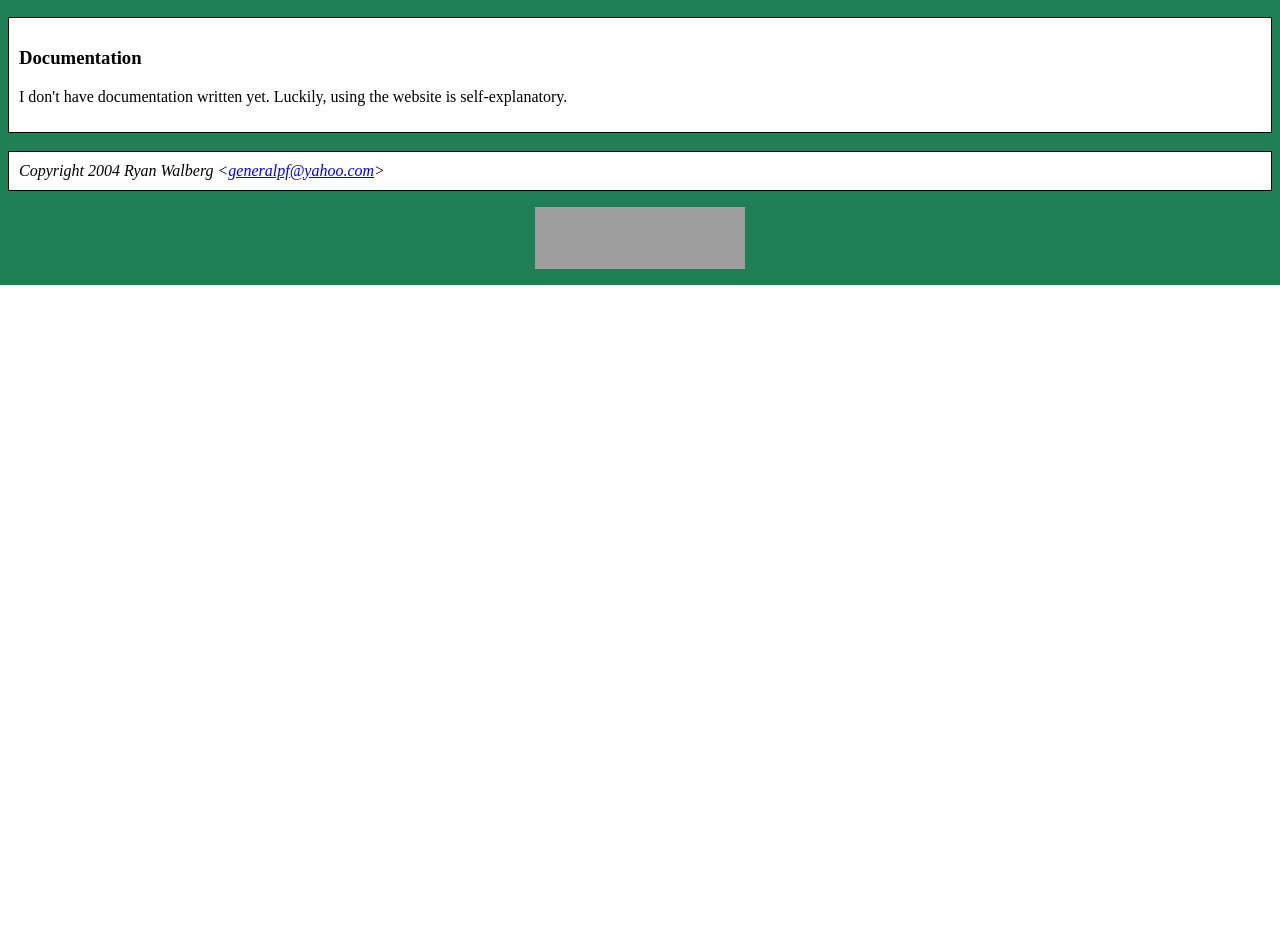
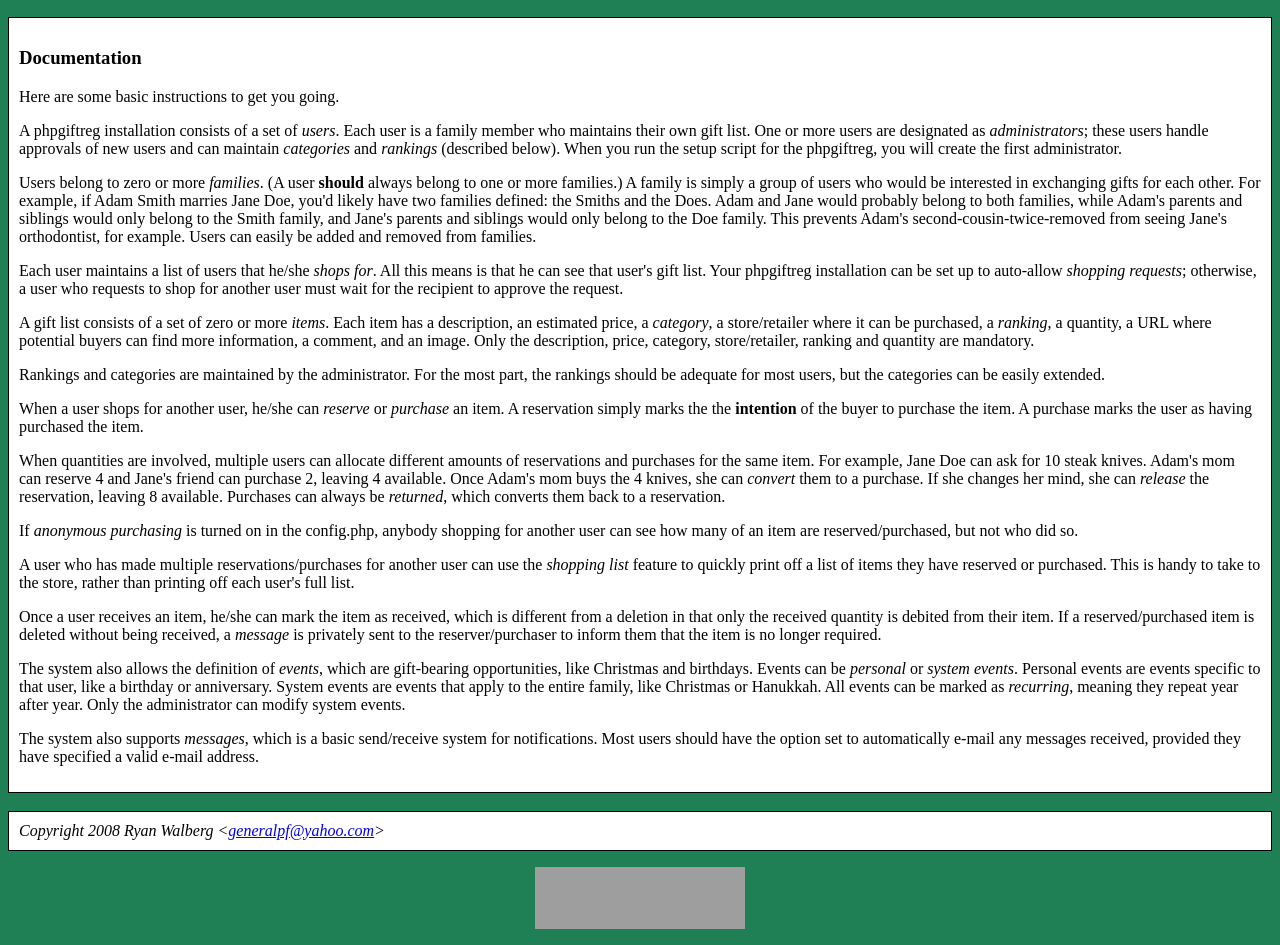
Before and after one commit to gebailey/phpgiftreg, a PHP site: page / in a window 1280 px wide. Shown: the part 1191-2136 px from the top of the page. Before the commit the page ends 1476 px from the top, so only its background shows below. Run offline with PHP 8.4, Linux system fonts and the light colour scheme; grey boxes are pictures that could not be loaded.

Commit message:
initial import of website

```diff
--- a/website/index.html
+++ b/website/index.html
@@ -86,11 +86,23 @@
 <br />
 <div class="block">
 	<h3>Documentation</h3>
-	<p>I don't have documentation written yet.  Luckily, using the website is self-explanatory.</p>
+	<p>Here are some basic instructions to get you going.</p>
+	<p>A phpgiftreg installation consists of a set of <em>users</em>.  Each user is a family member who maintains their own gift list.  One or more users are designated as <em>administrators</em>; these users handle approvals of new users and can maintain <em>categories</em> and <em>rankings</em> (described below).  When you run the setup script for the phpgiftreg, you will create the first administrator.</p>
+	<p>Users belong to zero or more <em>families</em>.  (A user <strong>should</strong> always belong to one or more families.)  A family is simply a group of users who would be interested in exchanging gifts for each other.  For example, if Adam Smith marries Jane Doe, you'd likely have two families defined: the Smiths and the Does.  Adam and Jane would probably belong to both families, while Adam's parents and siblings would only belong to the Smith family, and Jane's parents and siblings would only belong to the Doe family.  This prevents Adam's second-cousin-twice-removed from seeing Jane's orthodontist, for example.  Users can easily be added and removed from families.</p>
+	<p>Each user maintains a list of users that he/she <em>shops for</em>.  All this means is that he can see that user's gift list.  Your phpgiftreg installation can be set up to auto-allow <em>shopping requests</em>; otherwise, a user who requests to shop for another user must wait for the recipient to approve the request.</p>
+	<p>A gift list consists of a set of zero or more <em>items</em>.  Each item has a description, an estimated price, a <em>category</em>, a store/retailer where it can be purchased, a <em>ranking</em>, a quantity, a URL where potential buyers can find more information, a comment, and an image.  Only the description, price, category, store/retailer, ranking and quantity are mandatory.</p>
+	<p>Rankings and categories are maintained by the administrator.  For the most part, the rankings should be adequate for most users, but the categories can be easily extended.</p>
+	<p>When a user shops for another user, he/she can <em>reserve</em> or <em>purchase</em> an item.  A reservation simply marks the the <strong>intention</strong> of the buyer to purchase the item.  A purchase marks the user as having purchased the item.</p>
+	<p>When quantities are involved, multiple users can allocate different amounts of reservations and purchases for the same item.  For example, Jane Doe can ask for 10 steak knives.  Adam's mom can reserve 4 and Jane's friend can purchase 2, leaving 4 available.  Once Adam's mom buys the 4 knives, she can <em>convert</em> them to a purchase.  If she changes her mind, she can <em>release</em> the reservation, leaving 8 available.  Purchases can always be <em>returned</em>, which converts them back to a reservation.</p>
+	<p>If <em>anonymous purchasing</em> is turned on in the config.php, anybody shopping for another user can see how many of an item are reserved/purchased, but not who did so.</p>
+	<p>A user who has made multiple reservations/purchases for another user can use the <em>shopping list</em> feature to quickly print off a list of items they have reserved or purchased.  This is handy to take to the store, rather than printing off each user's full list.</p>
+	<p>Once a user receives an item, he/she can mark the item as received, which is different from a deletion in that only the received quantity is debited from their item.  If a reserved/purchased item is deleted without being received, a <em>message</em> is privately sent to the reserver/purchaser to inform them that the item is no longer required.</p>
+	<p>The system also allows the definition of <em>events</em>, which are gift-bearing opportunities, like Christmas and birthdays.  Events can be <em>personal</em> or <em>system events</em>.  Personal events are events specific to that user, like a birthday or anniversary.  System events are events that apply to the entire family, like Christmas or Hanukkah.  All events can be marked as <em>recurring</em>, meaning they repeat year after year.  Only the administrator can modify system events.</p>
+	<p>The system also supports <em>messages</em>, which is a basic send/receive system for notifications.  Most users should have the option set to automatically e-mail any messages received, provided they have specified a valid e-mail address.</p>
 </div>
 <br />
 <div class="block">
-	<i>Copyright 2004 Ryan Walberg &lt;<a href="mailto:generalpf@yahoo.com">generalpf@yahoo.com</a>&gt;</i>
+	<i>Copyright 2008 Ryan Walberg &lt;<a href="mailto:generalpf@yahoo.com">generalpf@yahoo.com</a>&gt;</i>
 </div>
 <p align="center">
 	<A href="http://sourceforge.net"> <IMG src="http://sourceforge.net/sflogo.php?group_id=110846&amp;type=5" width="210" height="62" border="0" alt="SourceForge.net Logo" /></A>
```
Also changed, not shown: website/phpgiftreg.css (line endings or trailing spaces), 4 other files.
